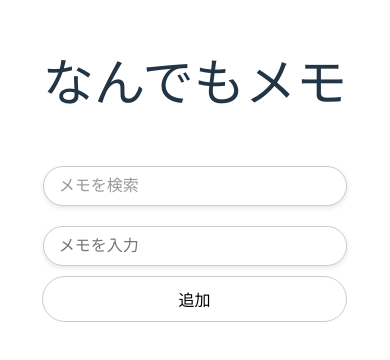
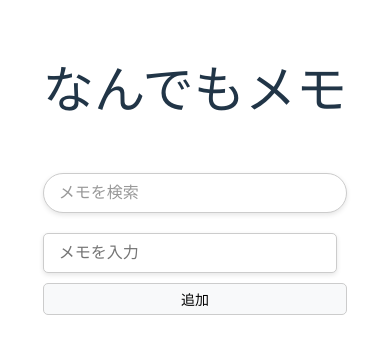
Before and after one commit to Casiss/memo-app, a React (Vite) app: page / in a window 390 px wide. Shown: the part 240-600 px from the top of the page. Built offline with nearby package versions, Linux system fonts and the light colour scheme.

Commit message:
追加ボタンの見た目を変更

```diff
--- a/src/styles/App.css
+++ b/src/styles/App.css
@@ -60,28 +60,27 @@
     padding: 10px 15px;
     font-size: 16px;
     border: 1px solid #ccc;
-    border-radius: 25px 0 0 25px;
+    border-radius: 5px;
     box-shadow: 0 2px 5px rgba(0, 0, 0, 0.1);
     box-sizing: border-box;
     outline: none;
     transition: all 0.3s ease;
+    margin-right: 10px;
   }
 
   .memo-input button {
-    padding: 10px 20px;
-    font-size: 16px;
+    padding: 5px 10px;
+    font-size: 14px;
     border: 1px solid #ccc;
-    border-radius: 0 25px 25px 0;
-    background-color: #fff;
+    border-radius: 5px;
+    background-color: #f8f9fa;
     cursor: pointer;
-    transition: all 0.3s ease;
-    margin-left: -1px;
-    white-space: nowrap;
+    transition: background-color 0.3s ease;
     box-sizing: border-box;
   }
 
   .memo-input button:hover {
-    background-color: #f0f0f0;
+    background-color: #e0e0e0;
   }
 
   .memo-list {
@@ -118,8 +117,18 @@
 
   .memo-item button {
     padding: 5px 10px;
+    font-size: 14px;
+    border: 1px solid #ccc;
+    border-radius: 5px;
+    background-color: #f8f9fa;
+    cursor: pointer;
+    transition: background-color 0.3s ease;
+    box-sizing: border-box;
     margin: 5px 0;
-    cursor: pointer;
+  }
+
+  .memo-item button:hover {
+    background-color: #e0e0e0;
   }
 
   /* モバイル向けレスポンシブデザイン */
@@ -131,10 +140,10 @@
 
     .memo-input input {
       margin-bottom: 10px;
-      border-radius: 25px;
+      border-radius: 5px;
     }
 
     .memo-input button {
-      border-radius: 25px;
+      border-radius: 5px;
     }
   }
```
